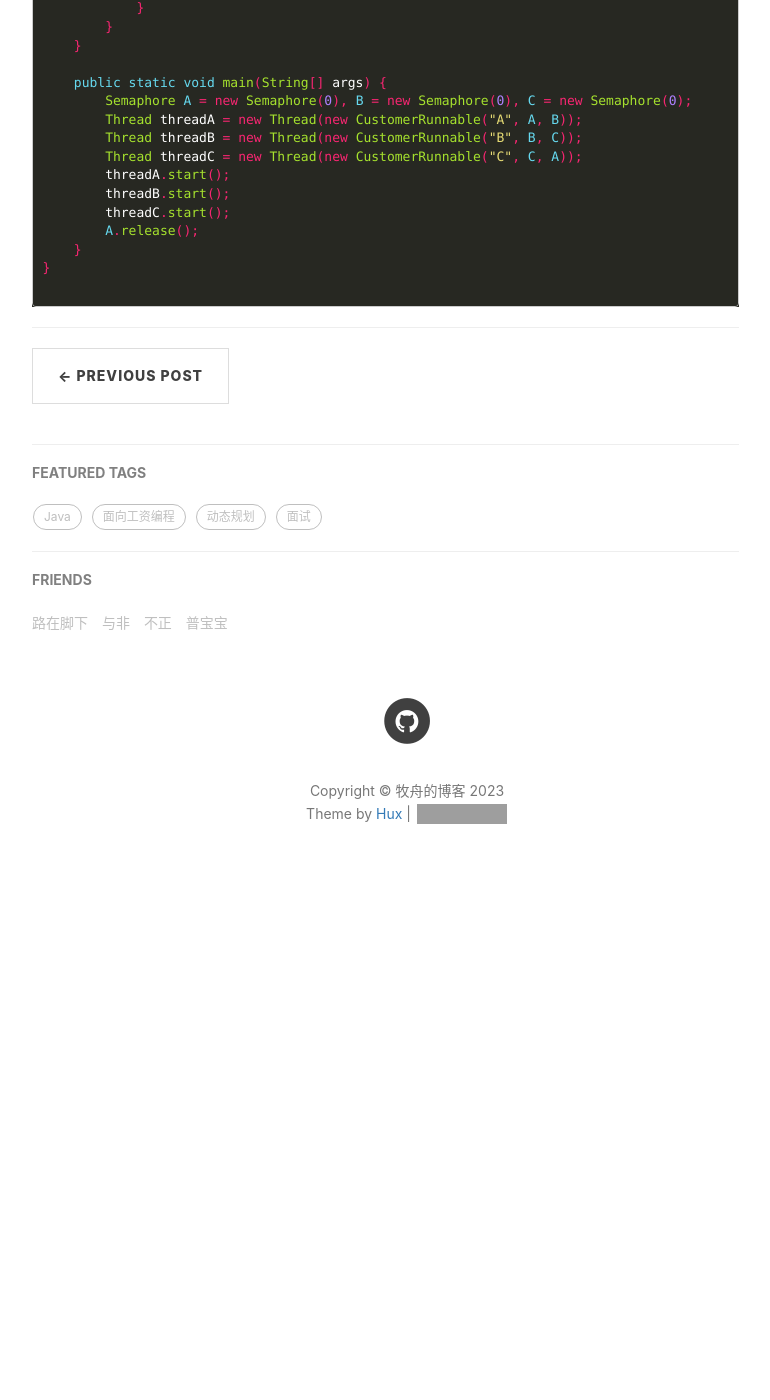
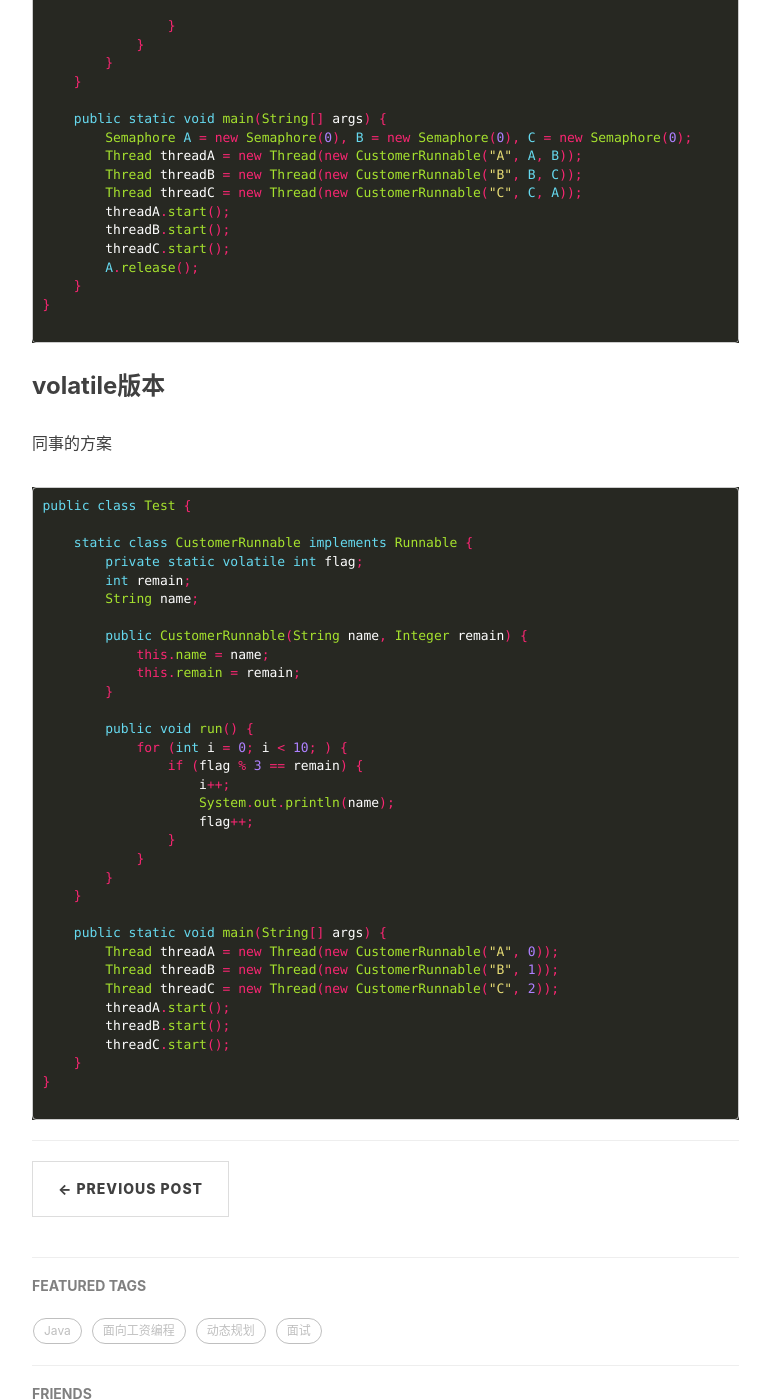
Before and after one commit to muzhou1994/muzhou1994.github.io, a Jekyll site: the page built from _posts/2023-02-27-Print-ABC-In-Turn.markdown, in a window 1280 px wide and 1400 px high, scrolled down 1178 px. Shown: the whole window, without its empty margins (233-1003 px from the left). Built offline with Jekyll 4.4.1, drawn with Linux system fonts in a browser that asks for light colours; nearby versions of some CDN libraries; comment, search, counter and statistics services are not loaded; before the commit the page ends 2096 px from its top, so only the background shows below that; grey boxes are pictures that could not be loaded.

Commit message:
加个volatile版本

````diff
--- a/_posts/2023-02-27-Semaphore-Use.markdown
+++ b/_posts/2023-02-27-Print-ABC-In-Turn.markdown
@@ -14,6 +14,8 @@ tags:
 ， 每个线程把自己的 ID 在屏幕上打印 10 遍， 要求输出结果必须按 ABC 的顺序显示，如 ABCABCABC... 依次递推
 
 最近同事面试阿里某部门，被问到了这个题，遥想18年的时候就被问过，记录一下。
+
+### 信号量版本
 
 ```java
 import java.util.concurrent.Semaphore;
@@ -57,3 +59,41 @@ public class Test {
 }
 
 ```
+
+### volatile版本
+同事的方案
+```java
+public class Test {
+
+    static class CustomerRunnable implements Runnable {
+        private static volatile int flag;
+        int remain;
+        String name;
+
+        public CustomerRunnable(String name, Integer remain) {
+            this.name = name;
+            this.remain = remain;
+        }
+
+        public void run() {
+            for (int i = 0; i < 10; ) {
+                if (flag % 3 == remain) {
+                    i++;
+                    System.out.println(name);
+                    flag++;
+                }
+            }
+        }
+    }
+
+    public static void main(String[] args) {
+        Thread threadA = new Thread(new CustomerRunnable("A", 0));
+        Thread threadB = new Thread(new CustomerRunnable("B", 1));
+        Thread threadC = new Thread(new CustomerRunnable("C", 2));
+        threadA.start();
+        threadB.start();
+        threadC.start();
+    }
+}
+
+```
````
